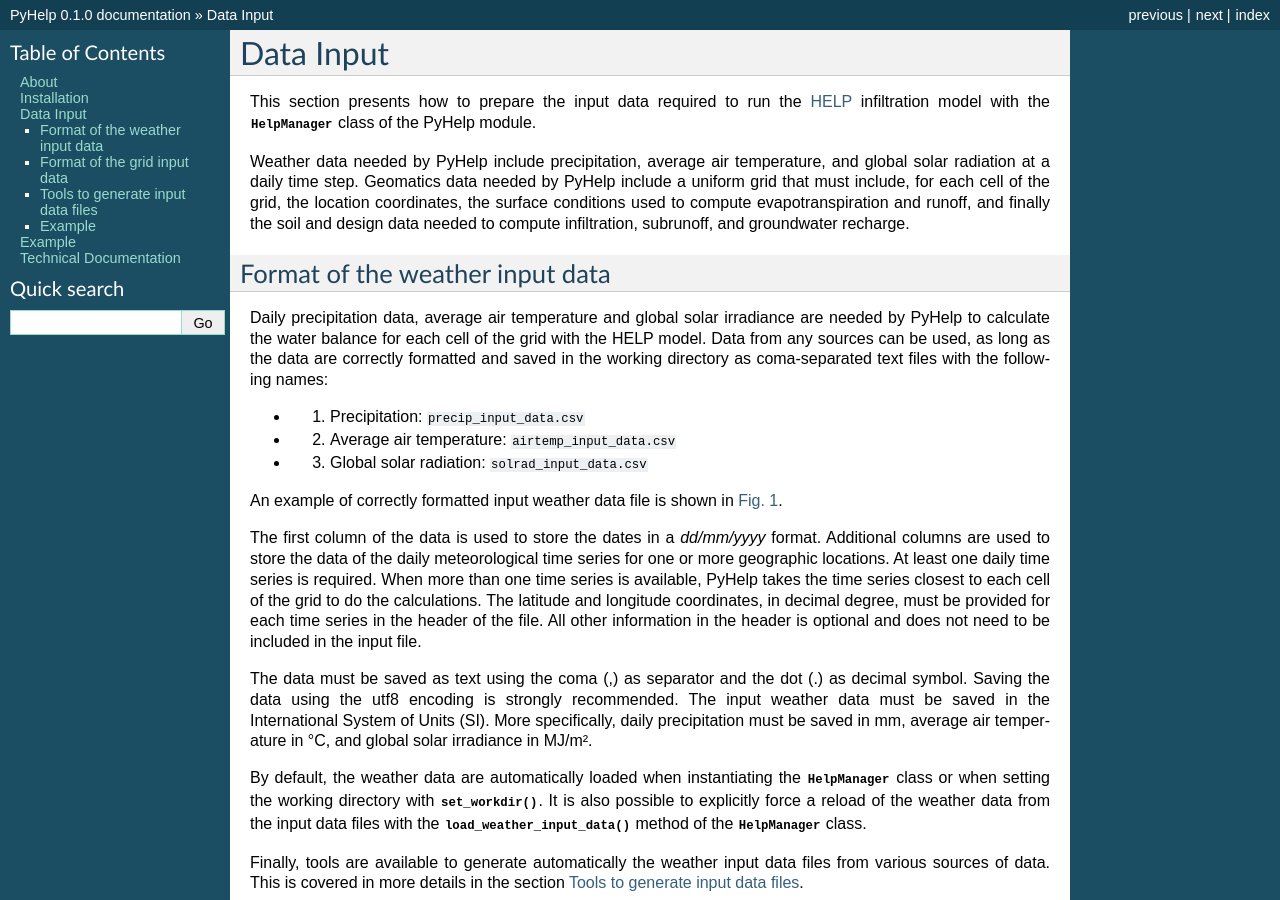
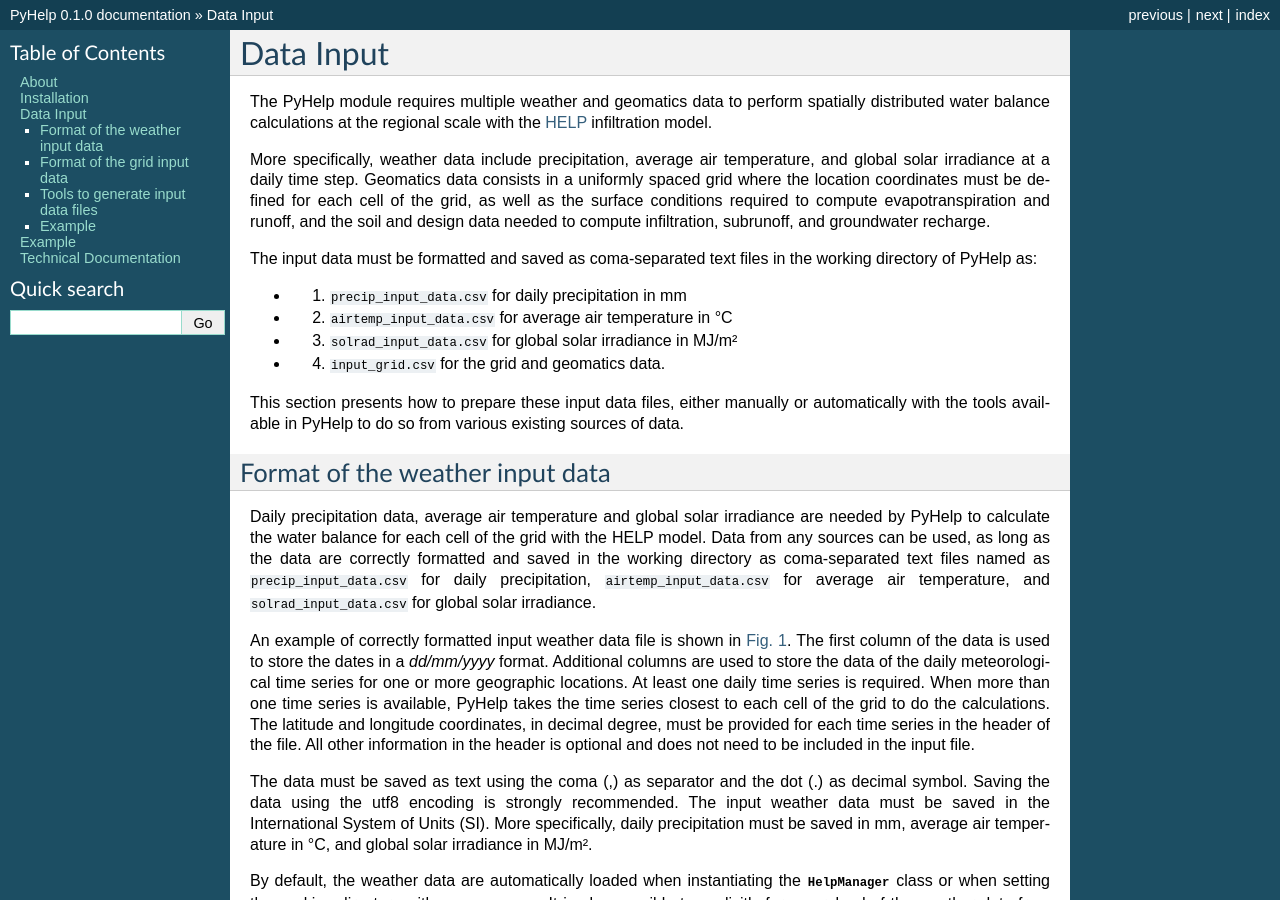
Before and after one commit to cgq-qgc/pyhelp, a Sphinx documentation site: the page built from docs/data.rst, in a window 1280 px wide and 900 px high. Built offline with Sphinx 7.4.7, drawn with Linux system fonts in a browser that asks for light colours; formulas are drawn with MathJax 3.

Commit message:
Rework data input introduction section

```diff
--- a/docs/data.rst
+++ b/docs/data.rst
@@ -2,17 +2,29 @@
 
 Data Input
 =================================
+The PyHelp module requires multiple weather and geomatics data to perform
+spatially distributed water balance calculations at the regional scale with
+the `HELP`_ infiltration model.
 
-This section presents how to prepare the input data required to run the `HELP`_
-infiltration model with the :class:`~pyhelp.HelpManager` class of the PyHelp
-module.
+More specifically, weather data include precipitation, average air temperature,
+and global solar irradiance at a daily time step.
+Geomatics data consists in a uniformly spaced grid where the location
+coordinates must be defined for each cell of the grid, as well as the surface
+conditions required to compute evapotranspiration and runoff, and the soil and
+design data needed to compute infiltration, subrunoff, and groundwater
+recharge.
 
-Weather data needed by PyHelp include precipitation, average air temperature,
-and global solar radiation at a daily time step.
-Geomatics data needed by PyHelp include a uniform grid that must include, for
-each cell of the grid, the location coordinates, the surface conditions used
-to compute evapotranspiration and runoff, and finally the soil and design data
-needed to compute infiltration, subrunoff, and groundwater recharge.
+The input data must be formatted and saved as coma-separated text files
+in the working directory of PyHelp as:
+
+- 1. :file:`precip_input_data.csv` for daily precipitation in mm
+- 2. :file:`airtemp_input_data.csv` for average air temperature in °C
+- 3. :file:`solrad_input_data.csv` for global solar irradiance in MJ/m²
+- 4. :file:`input_grid.csv` for the grid and geomatics data.
+
+This section presents how to prepare these input data files, either manually
+or automatically with the tools available in PyHelp to do so from various
+existing sources of data.
 
 Format of the weather input data
 ---------------------------------
@@ -21,16 +33,13 @@ Daily precipitation data, average air temperature and global solar irradiance
 are needed by PyHelp to calculate the water balance for each cell of the grid
 with the HELP model.
 Data from any sources can be used, as long as the data are correctly formatted
-and saved in the working directory as coma-separated text files with the
-following names:
-
-- 1. Precipitation: :file:`precip_input_data.csv`
-- 2. Average air temperature: :file:`airtemp_input_data.csv`
-- 3. Global solar radiation: :file:`solrad_input_data.csv`
+and saved in the working directory as coma-separated text files named as
+:file:`precip_input_data.csv` for daily precipitation,
+:file:`airtemp_input_data.csv` for average air temperature, and
+:file:`solrad_input_data.csv` for global solar irradiance.
 
 An example of correctly formatted input weather data file is shown in
 :numref:`weather_datafile_example`.
-
 The first column of the data is used to store the dates in a `dd/mm/yyyy`
 format.
 Additional columns are used to store the data of the daily meteorological
```
